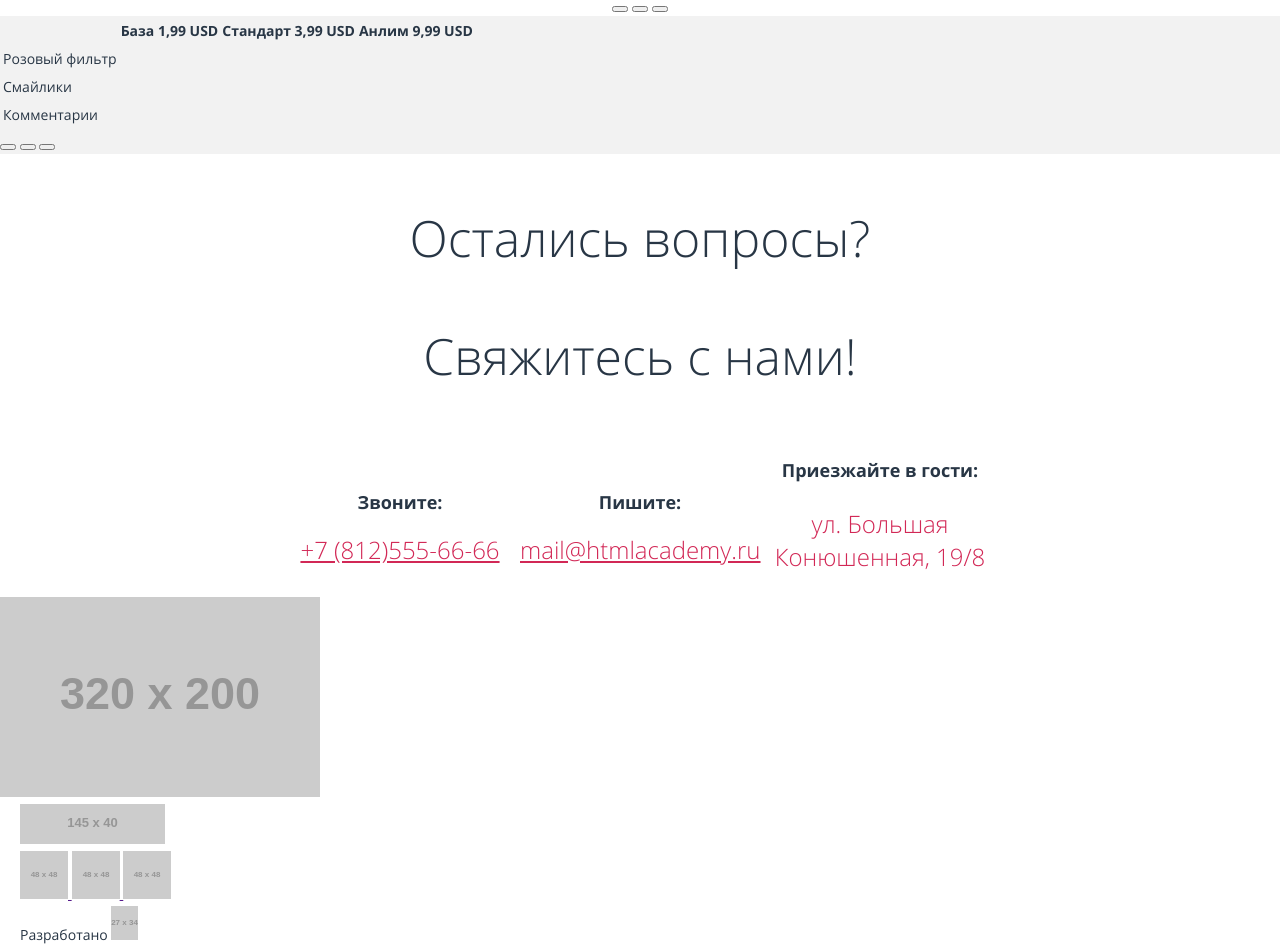
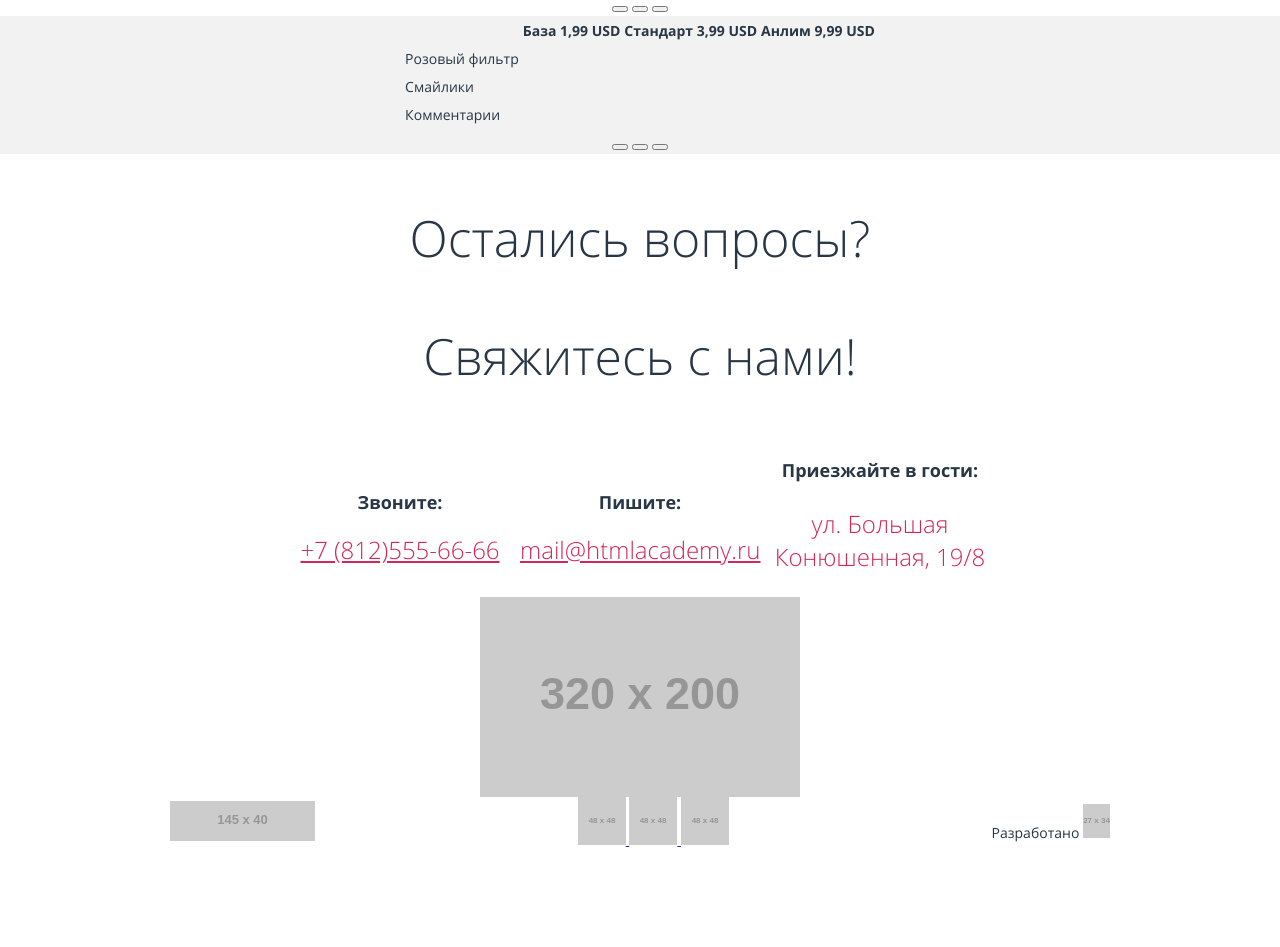
Before and after one commit to AnnaKorobova1989/461211-pink-21, a website: page source/index.html in a window 1280 px wide. Shown: the part 1880-2827 px from the top of the page. After the commit the page ends 2732 px from the top, so only its background shows below. Drawn offline with nearby package versions, Linux system fonts and the light colour scheme; files that its build step writes are made by us from their sources; placeholder pictures from the web are drawn by us.

Commit message:
Адаптивная сетка главной страницы

```diff
--- a/source/less/blocks/control.less
+++ b/source/less/blocks/control.less
@@ -0,0 +1,3 @@
+.control {
+  text-align: center;
+}
--- a/source/less/blocks/footer.less
+++ b/source/less/blocks/footer.less
@@ -1,6 +1,30 @@
+.footer {
+  display: flex;
+  flex-direction: column;
+  align-items: center;
+}
+
 .footer__copyright--info {
   font-size: 14px;
   line-height: 18px;
   color: @font-dark;
   text-decoration: none;
 }
+
+@media (min-width: @tablet-width) {
+  .footer {
+    width: 620px;
+    flex-direction: row;
+    justify-content: space-between;
+    margin: 0 auto;
+  }
+}
+
+@media (min-width: @desktop-width) {
+  .footer {
+    width: 940px;
+    flex-direction: row;
+    justify-content: space-between;
+    margin: 0 auto;
+  }
+}
--- a/source/less/blocks/map.less
+++ b/source/less/blocks/map.less
@@ -0,0 +1,4 @@
+.map {
+  display: flex;
+  justify-content: center;
+}
--- a/source/less/blocks/price.less
+++ b/source/less/blocks/price.less
@@ -1,3 +1,8 @@
 .price {
   background-color: @grey;
 }
+
+.price__table {
+  display: flex;
+  justify-content: center;
+}
--- a/source/less/blocks/reviews.less
+++ b/source/less/blocks/reviews.less
@@ -27,10 +27,6 @@
   text-align: center;
 }
 
-.review__control {
-  text-align: center;
-}
-
 @media (min-width: @tablet-width) {
   .reviews__subtitle {
     display: block;
```
